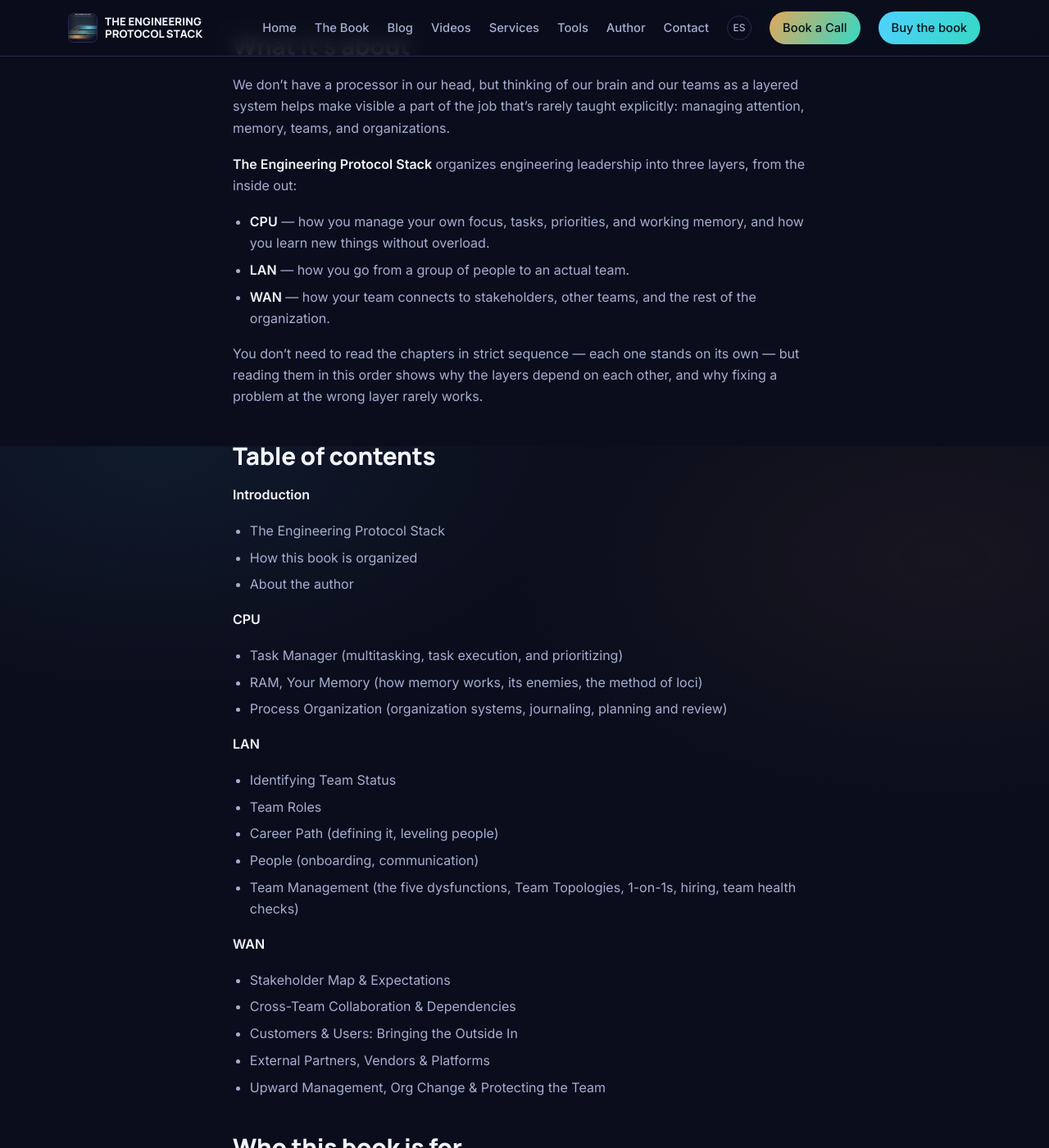
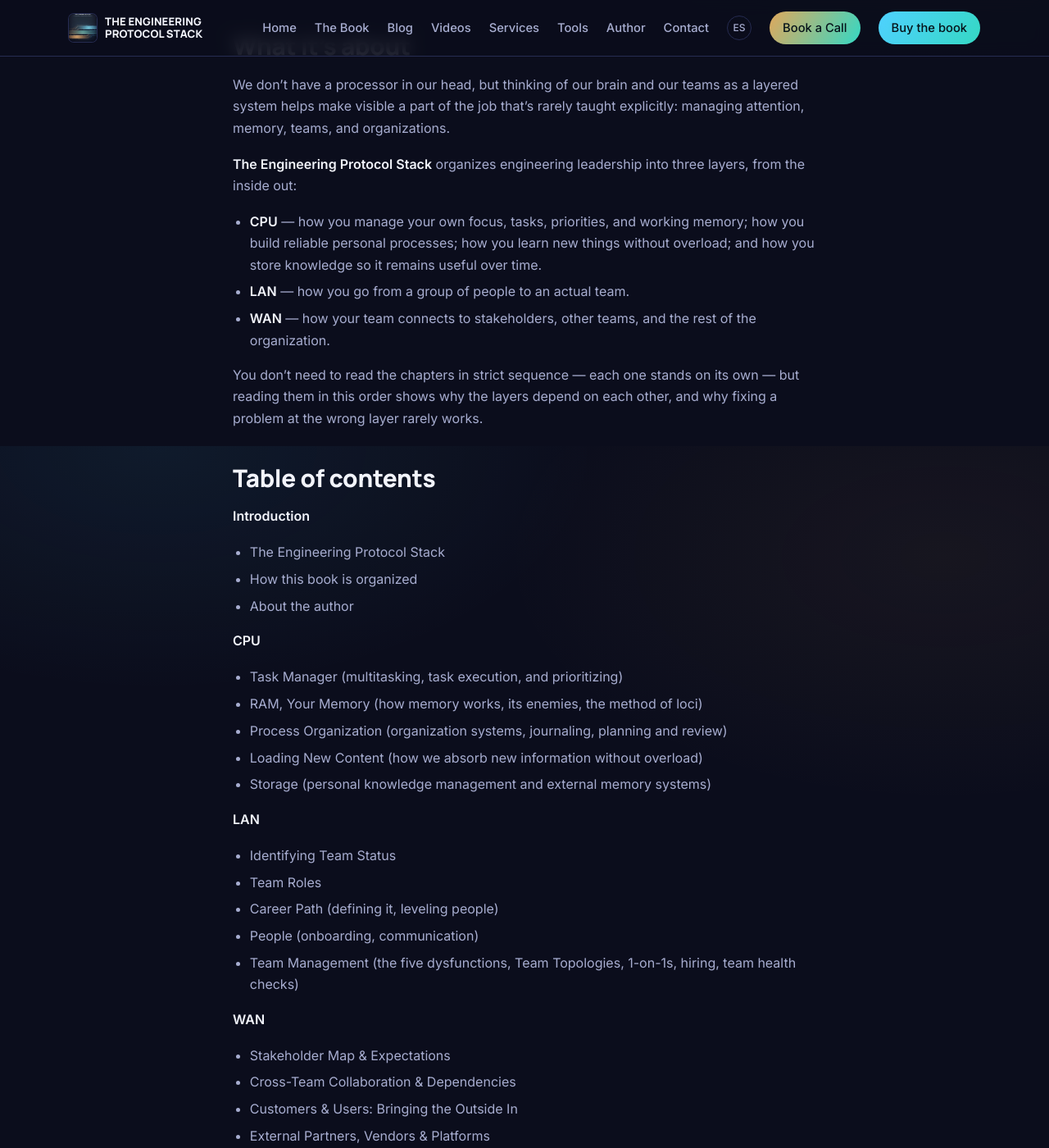
Before and after one commit to guillemf/engineeringprotocolstack, a Jekyll site: the page built from book.md, in a window 1280 px wide and 1400 px high, scrolled down 1256 px. Shown: the whole window at 82% size. Built offline with Jekyll 4.4.1, drawn with Linux system fonts in a browser that asks for light colours.

Commit message:
Updated book content to reflect current status

```diff
--- a/book.md
+++ b/book.md
@@ -27,7 +27,7 @@ taught explicitly: managing attention, memory, teams, and organizations.
 **The Engineering Protocol Stack** organizes engineering leadership into three
 layers, from the inside out:
 
-- **CPU** — how you manage your own focus, tasks, priorities, and working memory, and how you learn new things without overload.
+- **CPU** — how you manage your own focus, tasks, priorities, and working memory; how you build reliable personal processes; how you learn new things without overload; and how you store knowledge so it remains useful over time.
 - **LAN** — how you go from a group of people to an actual team.
 - **WAN** — how your team connects to stakeholders, other teams, and the rest of the organization.
 
@@ -46,6 +46,8 @@ other, and why fixing a problem at the wrong layer rarely works.
 - Task Manager (multitasking, task execution, and prioritizing)
 - RAM, Your Memory (how memory works, its enemies, the method of loci)
 - Process Organization (organization systems, journaling, planning and review)
+- Loading New Content (how we absorb new information without overload)
+- Storage (personal knowledge management and external memory systems)
 
 **LAN**
 - Identifying Team Status
```
